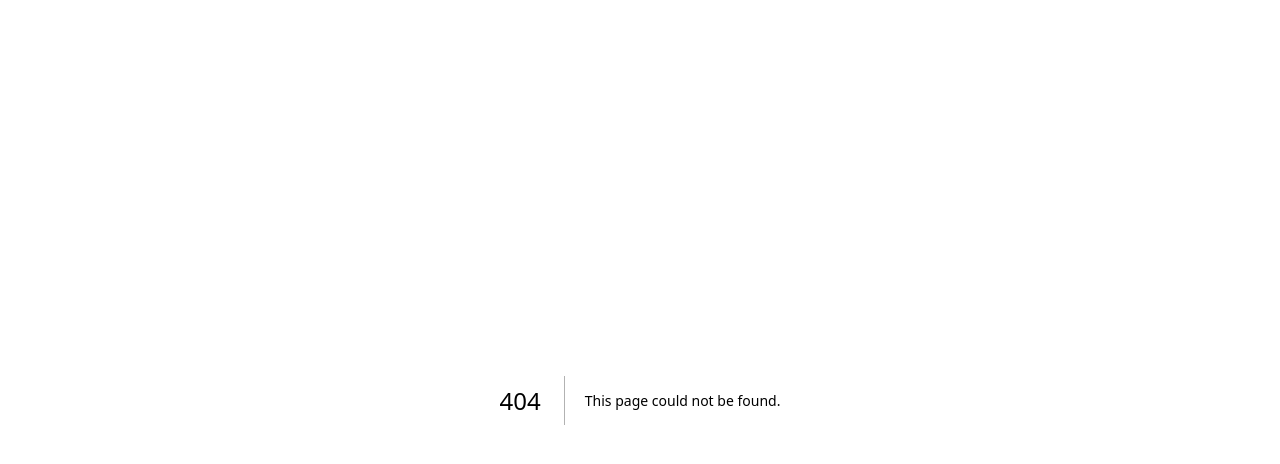
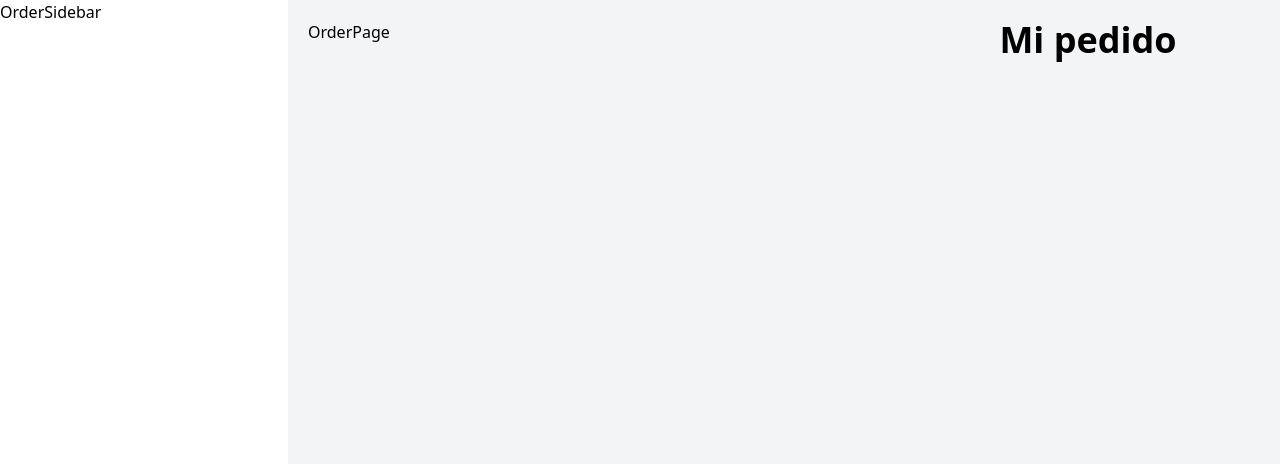
Before and after one commit to santiago1708/Quiosco, a Next.js app: page /order in a window 1280 px wide. Before the commit this address had no page. Shown: the top 464 px of the page. Built offline with nearby package versions, Linux system fonts and the light colour scheme.

Commit message:
creando el diseño para el proyecto quiosco

```diff
--- a/app/layout.tsx
+++ b/app/layout.tsx
@@ -25,7 +25,7 @@
   return (
     <html lang="en">
       <body
-        className={`${geistSans.variable} ${geistMono.variable} antialiased`}
+        className={`${geistSans.variable} ${geistMono.variable} antialiased bg-gray-100`}
       >
         {children}
       </body>
--- /dev/null
+++ b/app/order/layout.tsx
@@ -0,0 +1,18 @@
+import OrderSidebar from "@/components/order/OrderSidebar";
+import OrderSummary from "@/components/order/OrderSummary";
+
+export default function RootLayout({ children }: Readonly<{ children: React.ReactNode }>) {
+    return (
+        <>
+            <div className="md:flex">
+                <OrderSidebar />
+
+                <main className="md:flex-1 md:h-screen md:overflow-y-scroll p-5">
+                    {children}
+                </main>
+
+                <OrderSummary />
+            </div>
+        </>
+    )
+}
--- /dev/null
+++ b/app/order/page.tsx
@@ -0,0 +1,6 @@
+
+export default function OrderPage() {
+    return (
+        <div>OrderPage</div>
+    )
+}
--- a/app/products/page.tsx
+++ b/app/products/page.tsx
@@ -1,6 +1,10 @@
 
 export default function ProductsPage() {
+
+    console.log('desde el servidor');
+
     return (
-        <div>page</div>
+        <>
+        </>
     )
 }
--- /dev/null
+++ b/components/order/OrderSidebar.tsx
@@ -0,0 +1,8 @@
+
+export default function OrderSidebar() {
+    return (
+        <aside className="md:w-72 md:h-screen bg-white">
+            OrderSidebar
+        </aside>
+    )
+}
--- /dev/null
+++ b/components/order/OrderSummary.tsx
@@ -0,0 +1,8 @@
+
+export default function OrderSummary() {
+    return (
+        <aside className="lg:h-screen lg:overflow-y-scroll md:w-64 lg:w-96 p-5">
+            <h1 className="text-4xl text-center font-black">Mi pedido</h1>
+        </aside>
+    )
+}
```
